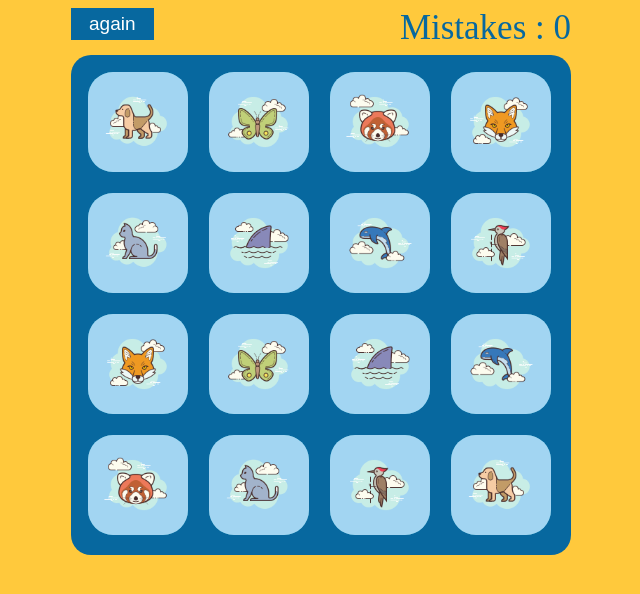
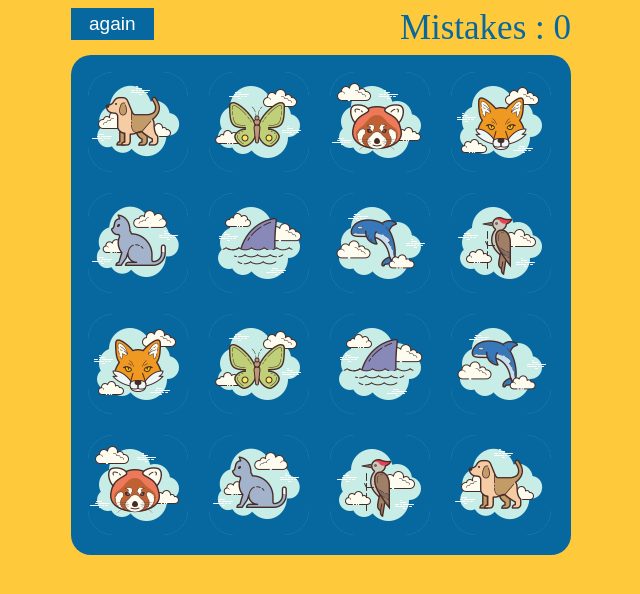
Before and after one commit to aliaagheisX/Memory-Game, a plain HTML site: page index.html in a window 1280 px wide. Both pictures are taken after a click on the button "Start". Shown: the whole page, without its empty margins (319-959 px from the left). Drawn offline with Linux system fonts and the light colour scheme.

Commit message:
Update style.css

```diff
--- a/style/style.css
+++ b/style/style.css
@@ -49,8 +49,7 @@ body{background: #ffc93c;position: relative;}
 
 .container .card img
 {
-    padding: 15px;
-    background-color: #a2d5f2;
+    background-color: #07689f;
     -webkit-transform: rotateY( 180deg );
     transform: rotateY( 180deg );
 }
```
